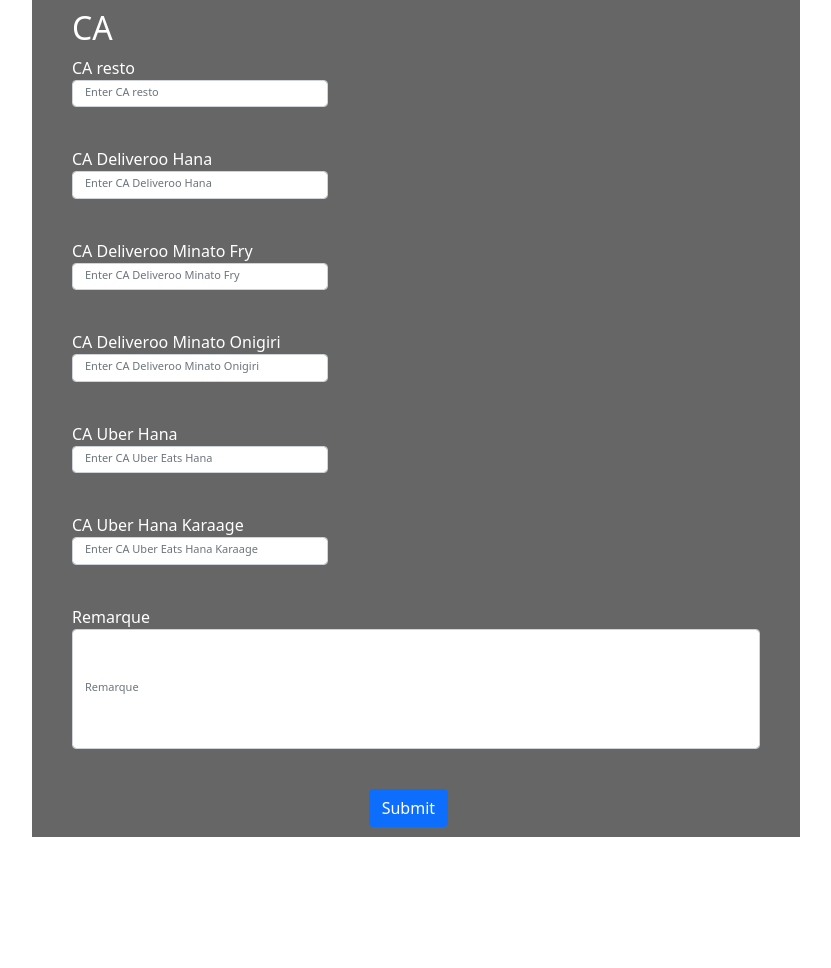
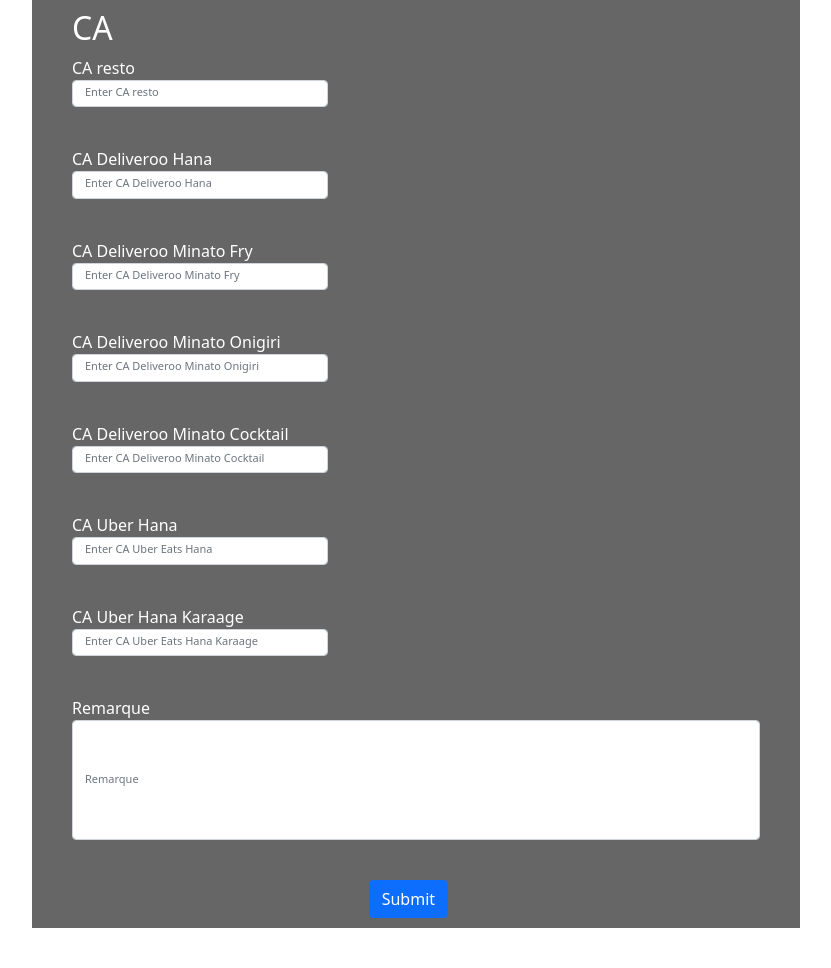
Before and after one commit to krhskim07/hana_synthese_service, a PHP site: page / in a window 1280 px wide. Shown: the part 87-1055 px from the top of the page, without its empty margins (224-1055 px from the left). Before the commit the page ends 924 px from the top, so only its background shows below. Run offline with PHP 8.4, Linux system fonts and the light colour scheme; some libraries are stand-ins or nearby versions.

Commit message:
ajout minato cocktail

```diff
--- a/index.php
+++ b/index.php
@@ -115,6 +115,12 @@
                     </div>
                 </div>
                 <div class="col-md-12 form-group">
+                    <label for="ca_deli_minato_cocktail">CA Deliveroo Minato Cocktail</label>
+                    <div class="input-group">
+                        <input type="number" step="0.01" class="form-control" name="ca_deli_minato_cocktail" id="ca_deli_minato_cocktail"  placeholder="Enter CA Deliveroo Minato Cocktail"/>
+                    </div>
+                </div>
+                <div class="col-md-12 form-group">
                     <label for="ca_uber_hana">CA Uber Hana</label>
                     <div class="input-group">
                         <input type="number" step="0.01" class="form-control" name="ca_uber_hana" id="ca_uber_hana"  placeholder="Enter CA Uber Eats Hana"/>
```
Also changed, not shown: form.php (+6 -3 lines).
